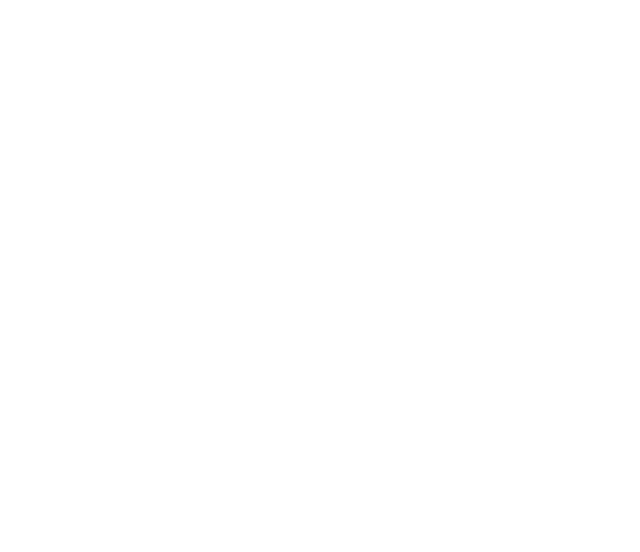
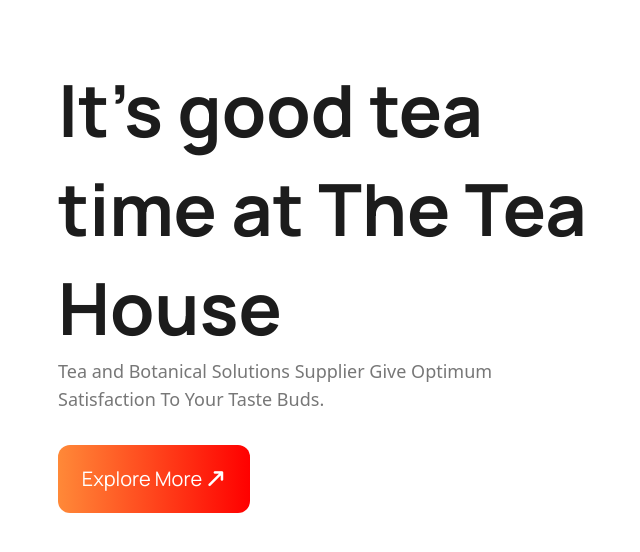
Before and after one commit to kausar017/tea-house-project, a plain HTML site: page index.html in a window 1280 px wide. Shown: the whole page, without its empty margins (54-694 px from the left). Drawn offline with nearby package versions, Linux system fonts and the light colour scheme.

Commit message:
its good section

```diff
--- a/index.html
+++ b/index.html
@@ -17,19 +17,26 @@
             box-sizing: border-box;
         }
 
-        .fontmanrope {
+        .font-manrope {
             font-family: "Manrope", sans-serif;
         }
     </style>
 </head>
 
 <body>
-    <header>
+    <header class="max-w-screen-xl mx-auto px-16 py-5 lg:px-28 py-4">
+        <div class="flex flex-col pt-10 mb-20">
+            <h1 class="font-manrope text-7xl max-w-xl leading-snug text-[#1C1C1C] font-bold">
+                 It's good
+                 tea time at The
+                 Tea House</h1>
+            <p class="text-[#777777] text-lg leading-7 max-w-lg mb-8">Tea and Botanical Solutions Supplier Give Optimum Satisfaction To Your Taste Buds.</p>
+            <button class="font-manrope text-xl text-[#FFFFFF] p-5 max-w-48 rounded-xl bg-gradient-to-r from-[#FF8938] to-[#FF0000]"><a href=""> Explore More <i class="fa-solid fa-arrow-right-long -rotate-45"></i></a> </button>
+        </div>
+    </header>
+    <!-- <main class="max-w-screen-xl mx-auto px-16 py-5 lg:px-28 py-4">
 
-    </header>
-    <main>
-
-    </main>
+    </main> -->
     <footer>
 
     </footer>
```
